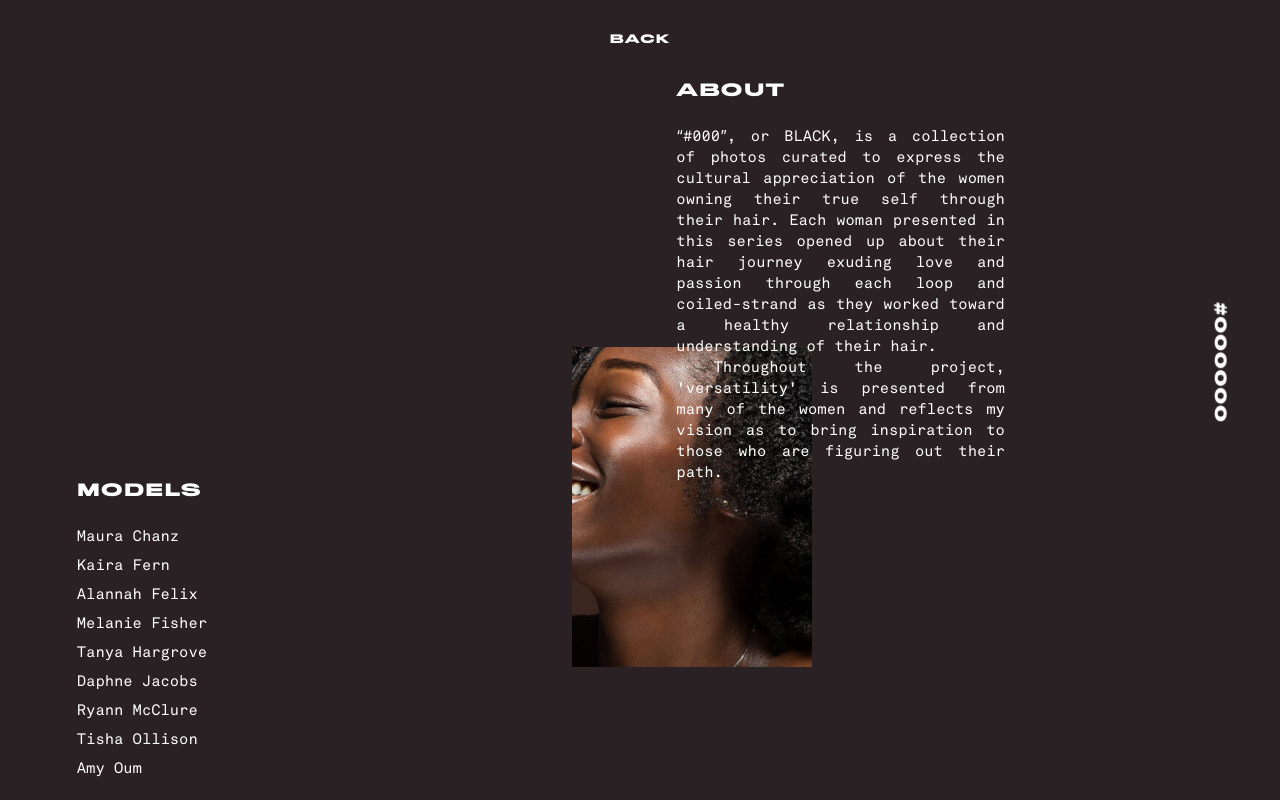
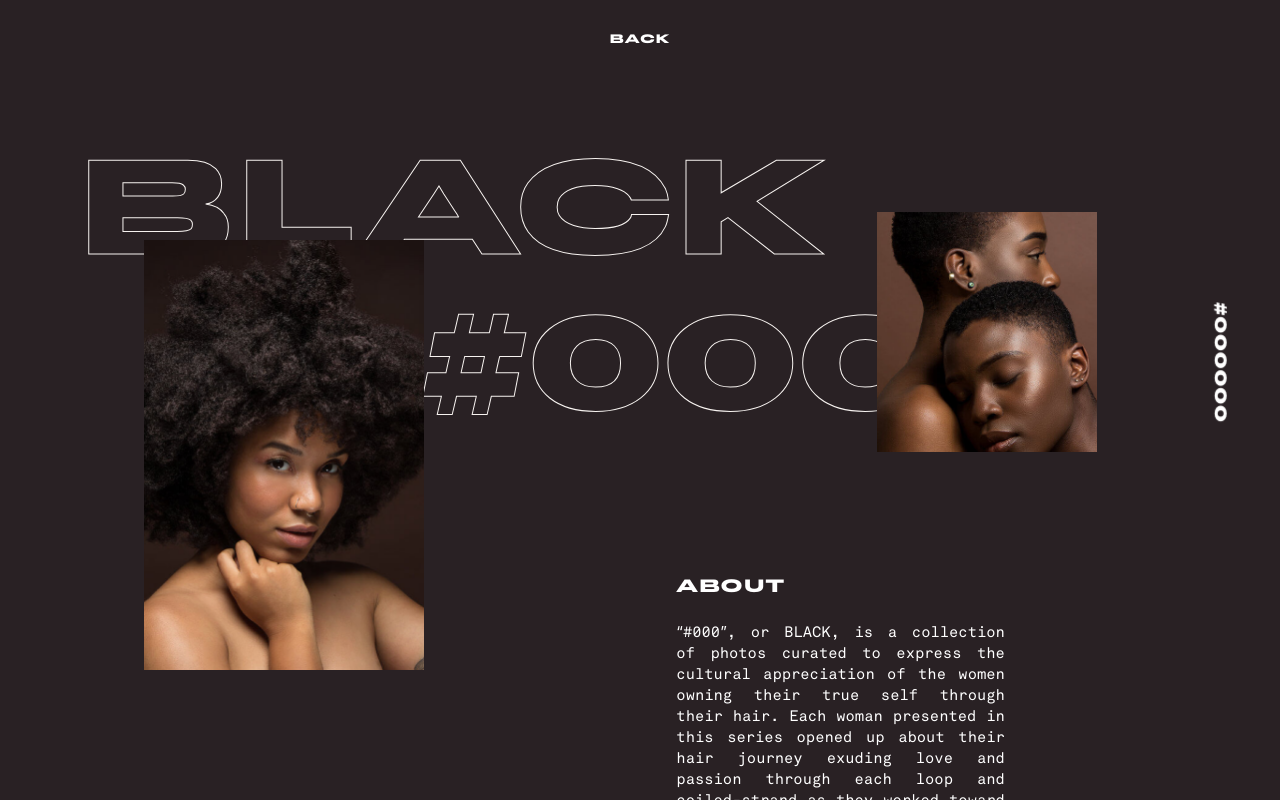
Before and after one commit to ohiosveryown/black-000-2020, a Nuxt app: page /info in a window 1280 px wide. Shown: the top 800 px of the page. Built offline with nearby package versions, Linux system fonts and the light colour scheme.

Commit message:
Info layout sm, md, mdl, lg

```diff
--- a/assets/style/reset.scss
+++ b/assets/style/reset.scss
@@ -31,7 +31,7 @@
 }
 
 html {
-  // overflow-x: hidden;
+  overflow-x: hidden;
   box-sizing: border-box;
   font-size: 62.5%;
   -webkit-font-smoothing: antialiased !important;
@@ -40,7 +40,7 @@ html {
 }
 
 body {
-  // overflow: hidden;
+  overflow: hidden;
   background: #292124;
   color: #fff;
   font: normal 1.6rem/1.4 var(--system-ui);
--- a/pages/info.vue
+++ b/pages/info.vue
@@ -7,6 +7,13 @@
     </nuxt-link>
 
     <h3 class="black f-titling">#000000</h3>
+
+    <section class="intro">
+      <header class="f-titling uc">
+        <h1>black</h1>
+        <h1>#000</h1>
+      </header>
+    </section>
 
     <section class="about">
       <aside>
@@ -90,6 +97,69 @@
     right: 0;
     transform: rotate(90deg);
     @include breakpoint(md) { display: inherit; }
+  }
+
+  .intro {
+    position: relative;
+    padding: 10rem 0 24rem;
+    color: transparent;
+    text-stroke: 1px var(--cloud);
+    -webkit-text-stroke: 1px var(--cloud);
+    font-size: 4.8rem;
+    line-height: 1.3;
+
+    @include breakpoint(mdl) { padding: 14rem 0 20rem; font-size: 6.4rem; }
+    @include breakpoint(lg)  { font-size: 8rem; }
+
+    h1:first-of-type {
+      margin-left: -4.4rem;
+      @include breakpoint(md) { margin-left: 0rem; }
+    }
+
+    h1:last-of-type {
+      position: absolute;
+      right: -6.4rem;
+
+      @include breakpoint(md) { right: 24%; }
+    }
+
+    h1:first-of-type:after {
+      display: block;
+      position: absolute;
+      z-index: var(--z1);
+      top: 20rem; left: 0;
+      width: 16rem; height: 24rem;
+      content: '';
+      background: url('../assets/img/info/01@2x.png') no-repeat center center;
+      background-size: cover;
+
+      @include breakpoint(md)  { width: 28rem; height: 43rem; top: 36rem; left: -11.2rem; }
+      @include breakpoint(mdl) { top: 24rem; left: 6%; }
+    }
+
+    h1:last-of-type:after {
+      display: block;
+      position: absolute;
+      z-index: var(--z1);
+      bottom: 5.6rem; right: 5.6rem;
+      width: 8.6rem; height: 9.4rem;
+      content: '';
+      background: url('../assets/img/info/02@2x.png') no-repeat center center;
+      background-size: cover;
+
+      @include breakpoint(md) { width: 15.6rem; height: 17.2rem; bottom: 28rem; right: -44%; }
+
+      @include breakpoint(mdl) {
+        width: 22rem; height: 24rem;
+        bottom: 0rem;
+      }
+
+      @include breakpoint(lg)  { right: -32%; }
+    }
+
+    .images {
+      display: flex;
+    }
   }
 
   .about {
```
